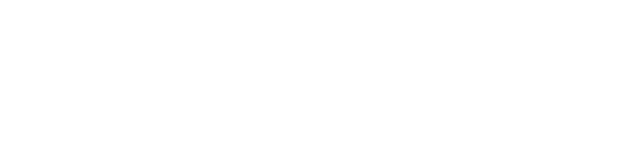
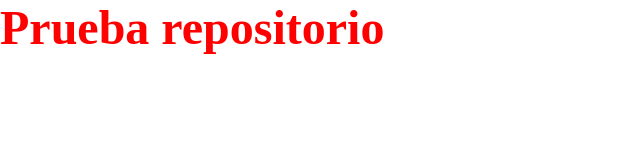
Before and after one commit to ElpolMorris/mi_primer_repositorio, a plain HTML site: page index.html in a window 1280 px wide. Shown: the whole page, without its empty margins (0-640 px from the left). Drawn offline with Linux system fonts and the light colour scheme.

Commit message:
estilos h1

```diff
--- a/assets/css/styles.css
+++ b/assets/css/styles.css
@@ -3,3 +3,8 @@
     margin: 0px;
     box-sizing: border-box;
 }
+
+h1 {
+    font-size: 3rem;
+    color: red;
+}
--- a/index.html
+++ b/index.html
@@ -4,9 +4,11 @@
     <meta charset="UTF-8">
     <meta http-equiv="X-UA-Compatible" content="IE=edge">
     <meta name="viewport" content="width=device-width, initial-scale=1.0">
+    <link rel="stylesheet" href="/assets/css/styles.css">
     <title>Primer repositorio</title>
 </head>
 <body>
-
+    <h1>Prueba repositorio</h1>
+    <script src="assets/js/index.js"></script>
 </body>
 </html>
```
